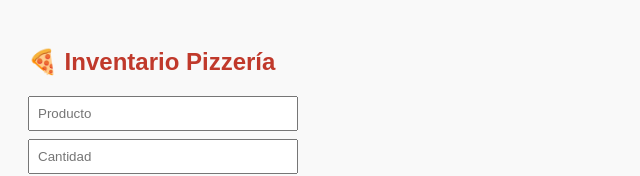
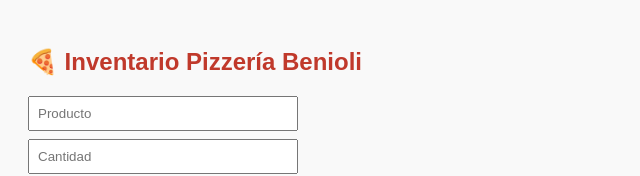
Before and after one commit to Benjamin110721/inventario-pizzeria., a plain HTML site: page index.html in a window 1280 px wide. Shown: the top 176 px of the page, without its empty margins (0-640 px from the left). Drawn offline with Linux system fonts and the light colour scheme.

Commit message:
Update index.html

```diff
--- a/index.html
+++ b/index.html
@@ -8,7 +8,7 @@
 </head>
 <body>
 
-<h2>🍕 Inventario Pizzería</h2>
+<h2>🍕 Inventario Pizzería Benioli</h2>
 
 <input type="text" id="producto" placeholder="Producto">
 <input type="number" id="cantidad" placeholder="Cantidad">
```
